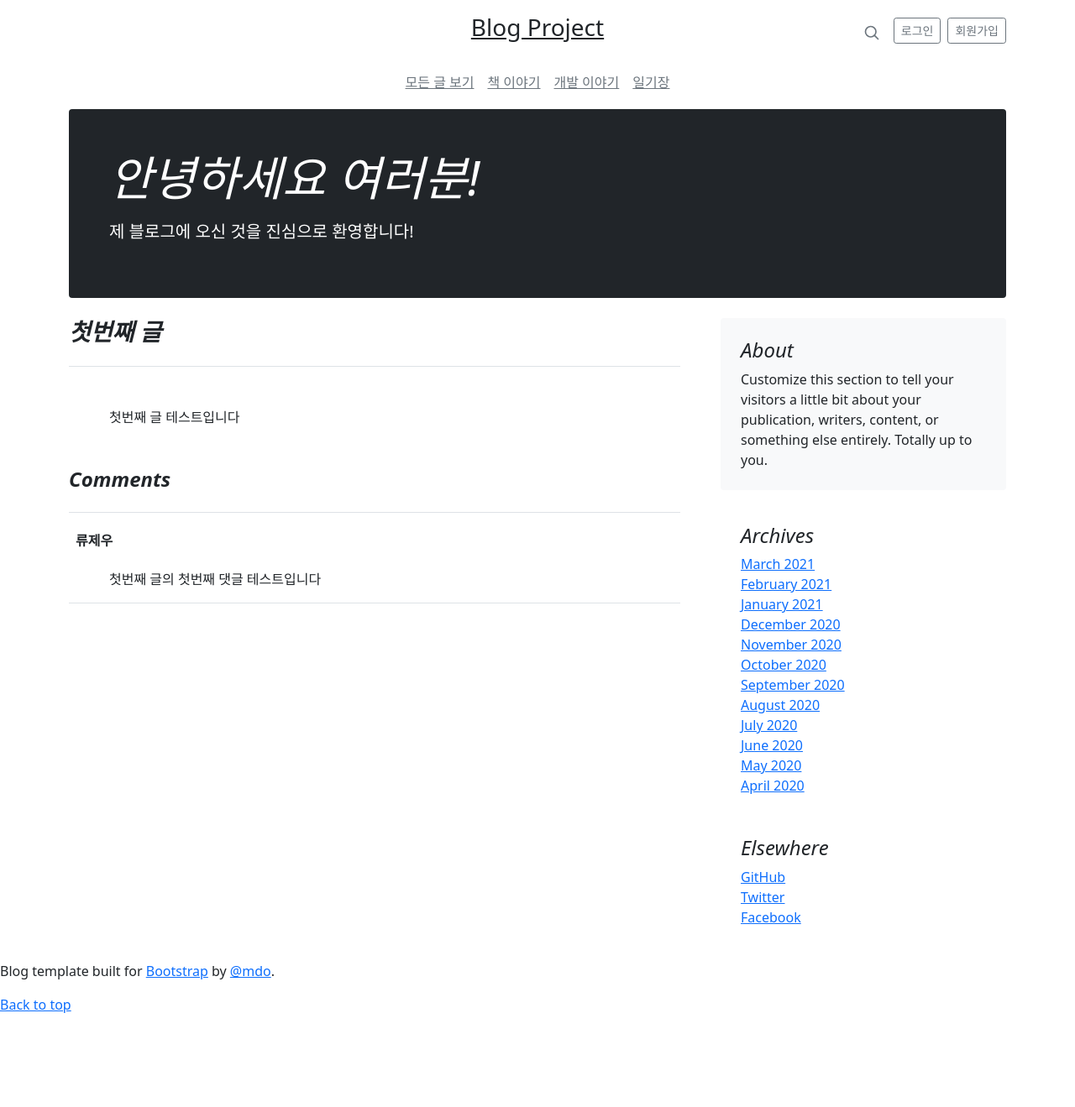
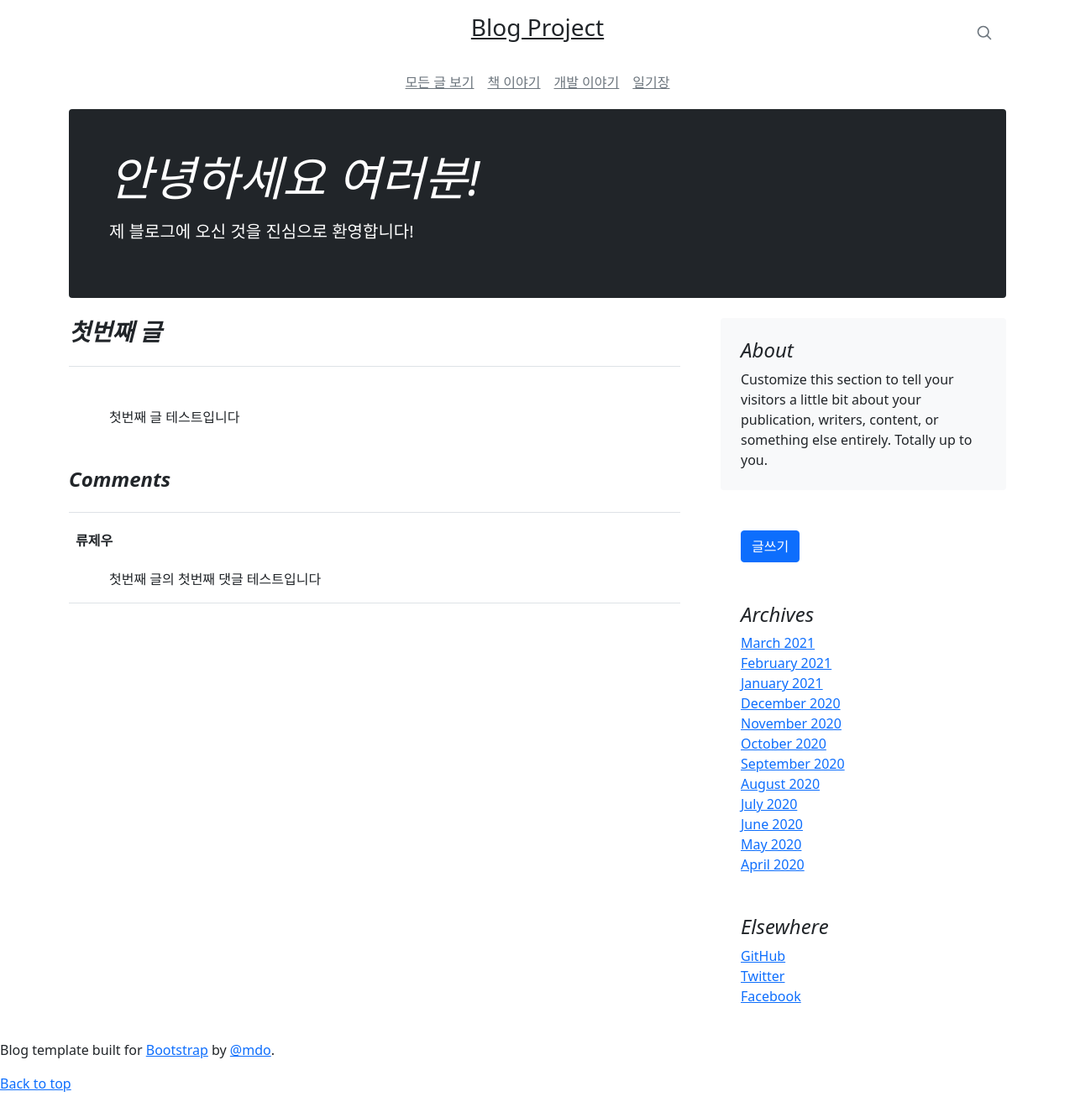
Before and after one commit to R-J-Woo/Python_Django_Blog, a Django app: page /post/1/ in a window 1280 px wide. Shown: the whole page at 84% size. Before the commit the page ends 1207 px from the top, so only its background shows below. Run offline with Django 4.2, Linux system fonts and the light colour scheme; data comes from the database, SQL or seed files in the repository; both versions use the stored data as it was after the commit; some libraries are stand-ins or nearby versions.

Commit message:
글쓰기/로그인/회원가입 버튼 글 목록 리스트에 링크 걸기

```diff
--- a/blog/templates/blogs/blog.html
+++ b/blog/templates/blogs/blog.html
@@ -20,8 +20,6 @@
             <path d="M21 21l-5.2-5.2" />
           </svg>
         </a>
-        <a class="btn btn-sm btn-outline-secondary me-2" href="login/">로그인</a>
-        <a class="btn btn-sm btn-outline-secondary" href="register/">회원가입</a>
       </div>
     </div>
   </header>
--- a/blog/templates/blogs/post_detail.html
+++ b/blog/templates/blogs/post_detail.html
@@ -20,8 +20,6 @@
             <path d="M21 21l-5.2-5.2" />
           </svg>
         </a>
-        <a class="btn btn-sm btn-outline-secondary me-2" href="login/">로그인</a>
-        <a class="btn btn-sm btn-outline-secondary" href="register/">회원가입</a>
       </div>
     </div>
   </header>
@@ -74,6 +72,10 @@
         </div>
 
         <div class="p-4">
+          <a class="btn btn-primary mt-2" href="/post/write">글쓰기</a>
+        </div>
+
+        <div class="p-4">
           <h4 class="fst-italic">Archives</h4>
           <ol class="list-unstyled mb-0">
             <li><a href="#">March 2021</a></li>
--- a/blog/templates/blogs/post_write.html
+++ b/blog/templates/blogs/post_write.html
@@ -20,8 +20,6 @@
             <path d="M21 21l-5.2-5.2" />
           </svg>
         </a>
-        <a class="btn btn-sm btn-outline-secondary me-2" href="login/">로그인</a>
-        <a class="btn btn-sm btn-outline-secondary" href="register/">회원가입</a>
       </div>
     </div>
   </header>
--- a/blog/templates/registration/login.html
+++ b/blog/templates/registration/login.html
@@ -20,6 +20,7 @@
             {% endif %}
             {% endfor %}
             <button type="submit" class="btn btn-primary mt-5">로그인</button>
+            <a class="btn btn-primary mt-5" href="register/">회원가입</a>
           </form>
         </div>
 
--- a/blog/users/views.py
+++ b/blog/users/views.py
@@ -22,7 +22,7 @@ class LoginView(FormView):
 
     def form_valid(self, form):
         self.request.session['user'] = form.user_id
-        return super().form_valid()
+        return super().form_valid(form)
 
 
 def logout(request):
```
Also changed, not shown: blog/templates/blogs/posts_list.html (+5 -3 lines), blog/db.sqlite3.
